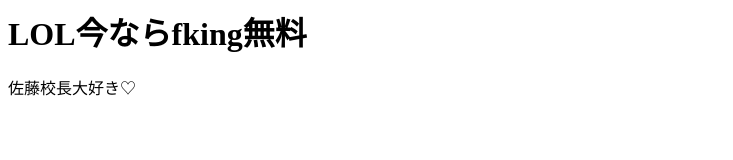
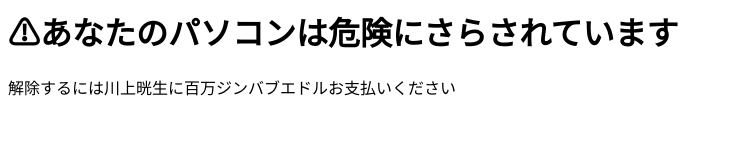
Before and after one commit to KawakamiKoki/KawakamiKoki.github.io, a plain HTML site: page index.html in a window 1280 px wide. Shown: the whole page, without its empty margins (0-733 px from the left). Drawn offline with Linux system fonts and the light colour scheme.

Commit message:
Update index.html

```diff
--- a/index.html
+++ b/index.html
@@ -2,7 +2,7 @@
   <head></head>
 <body>
   <h1>
-  LOL今ならfking無料</h1>
-  <p>佐藤校長大好き♡</p>
+  ⚠あなたのパソコンは危険にさらされています</h1>
+  <p>解除するには川上晄生に百万ジンバブエドルお支払いください</p>
 </body>
 </html>
```
